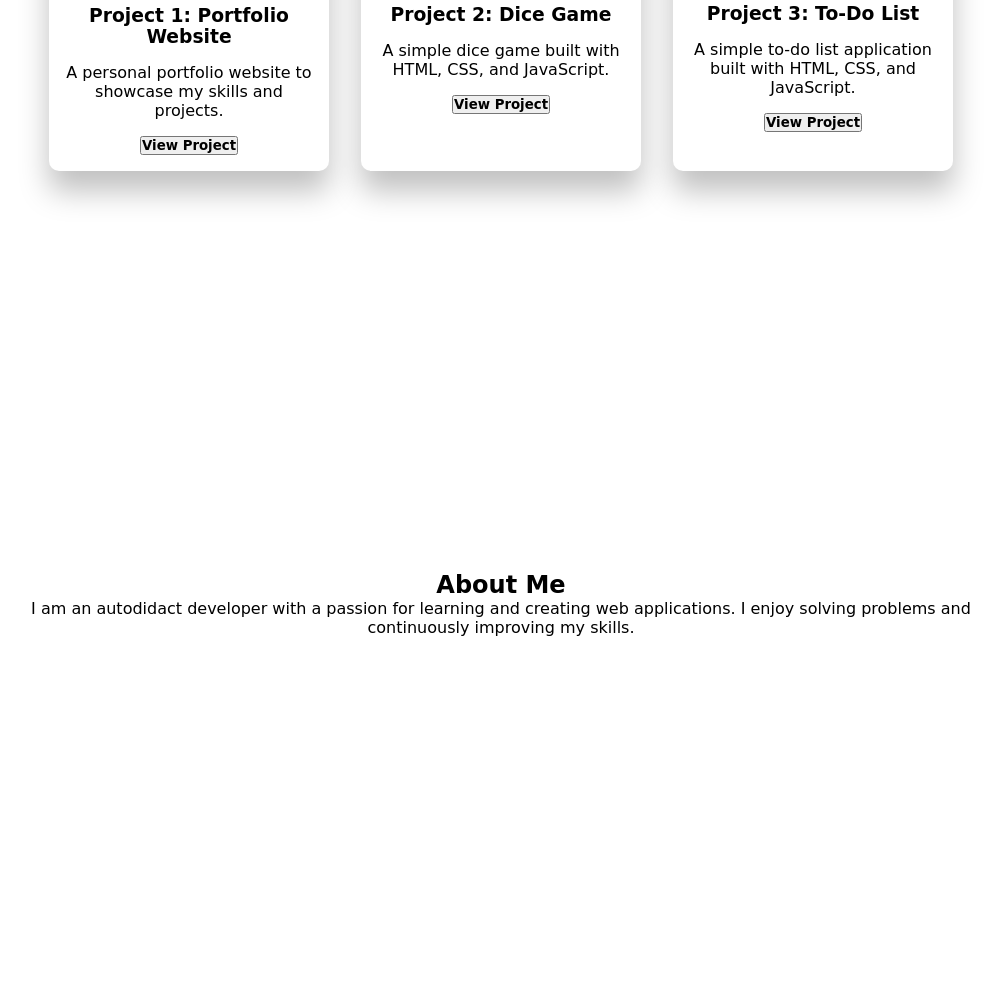
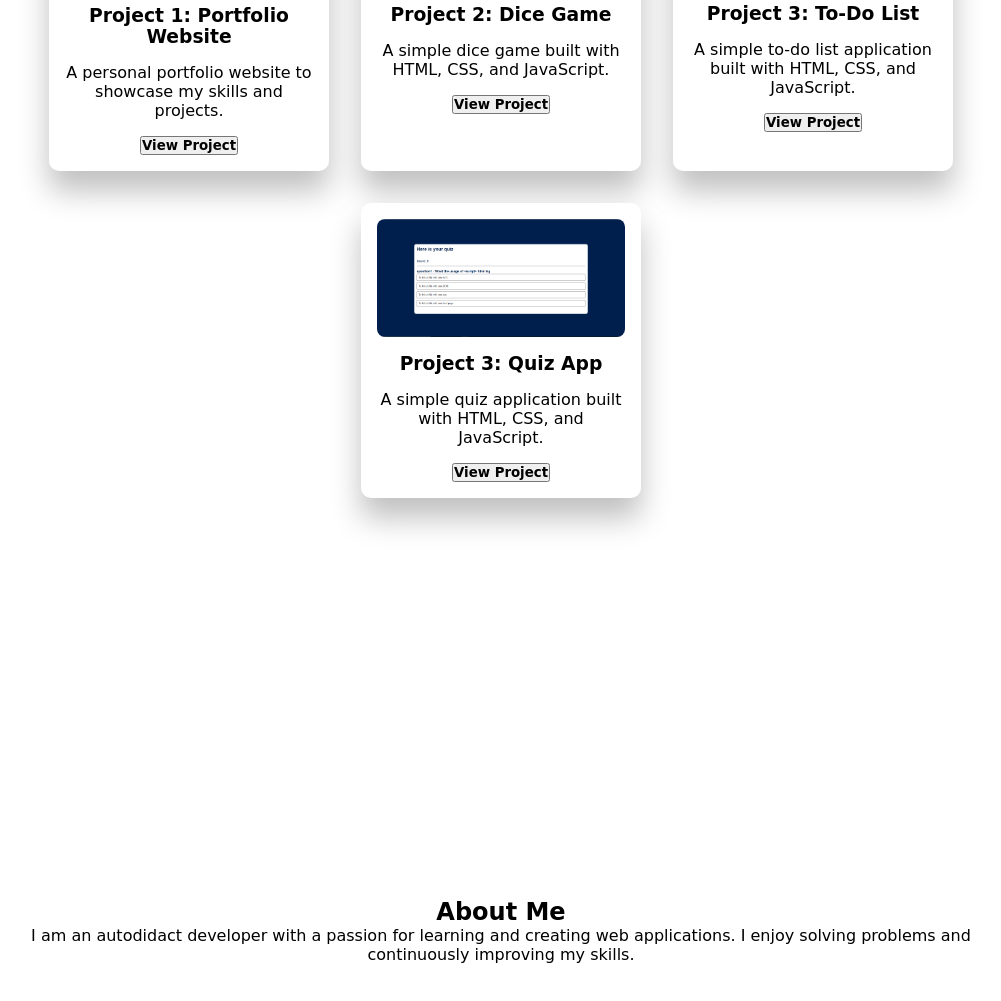
Before and after one commit to MLRAleader/myPortFolio, a plain HTML site: page index.html in a window 1280 px wide. Shown: the part 2045-3046 px from the top of the page, without its empty margins (139-1140 px from the left). Drawn offline with Linux system fonts and the light colour scheme; files whose address does not match are found by name.

Commit message:
Update index.html with new project details
Added a new project: Quiz App to the portfolio.

```diff
--- a/index.html
+++ b/index.html
@@ -86,6 +86,12 @@
           <p>A simple to-do list application built with HTML, CSS, and JavaScript.</p>
           <button type="button"> <a href="https://mlraleader.github.io/MyToDoList/" style="color: black;" target="_blank">View Project</a></button>
         </div>
+        <div class="project-card">
+          <img src="./assets/images/projets/quiz.png" alt="Project 4 Screenshot" width="200" height="200">
+          <h3>Project 3: Quiz App</h3>
+          <p>A simple quiz application built with HTML, CSS, and JavaScript.</p>
+          <button type="button"> <a href="https://mlraleader.github.io/Quiz_App/" style="color: black;" target="_blank">View Project</a></button>
+        </div>
       </div>
     </section>
     <section id="about_me">
```
